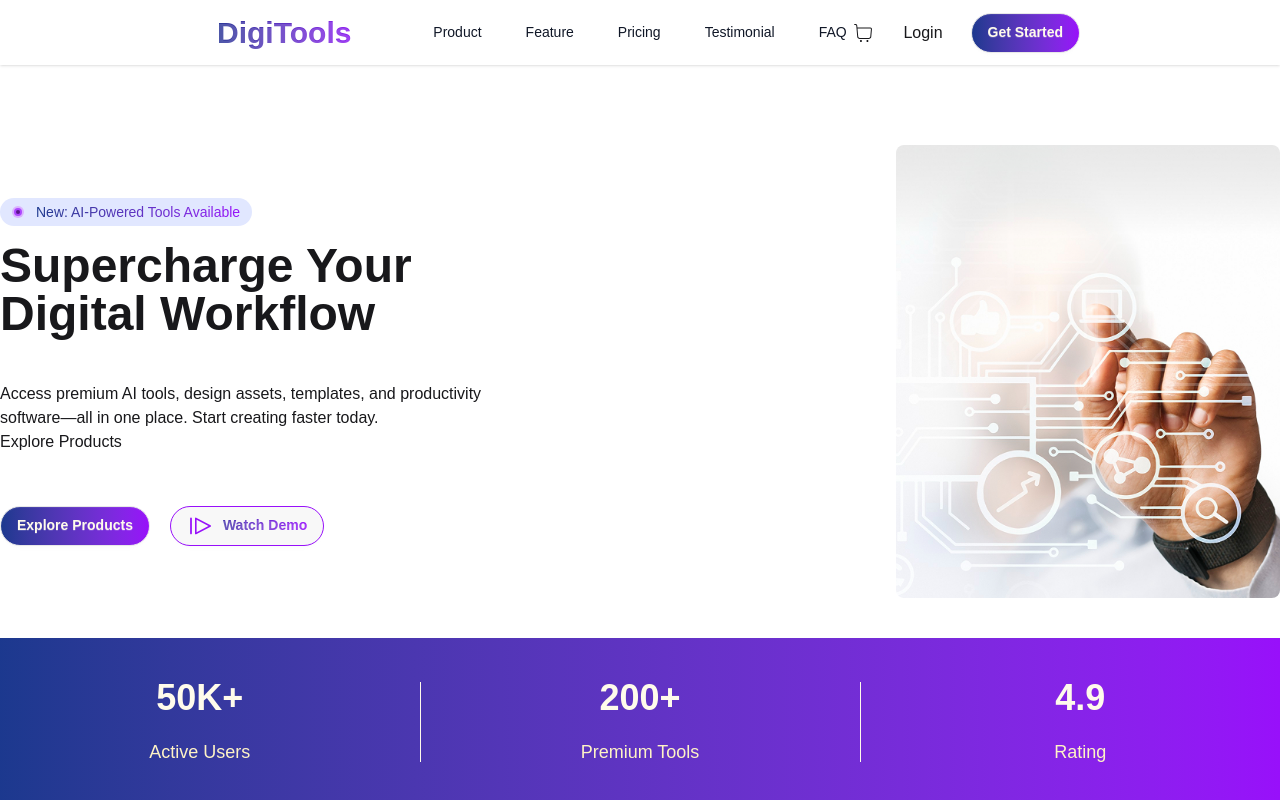
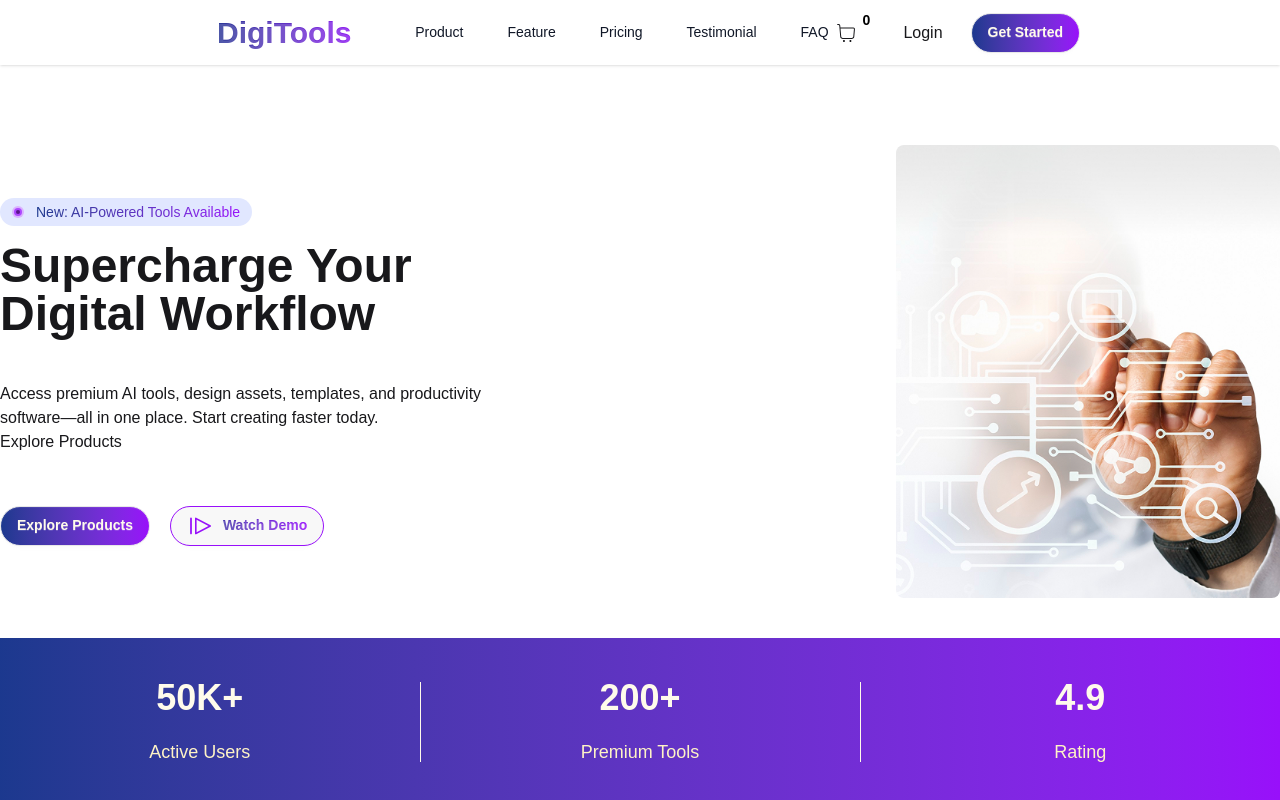
Before and after one commit to Ashraful-IR/DigiTools, a React (Vite) app: page / in a window 1280 px wide. Shown: the top 800 px of the page. Built offline with nearby package versions, Linux system fonts and the light colour scheme.

Commit message:
cart count added

```diff
--- a/src/components/Sections/Navbar/Navbar.jsx
+++ b/src/components/Sections/Navbar/Navbar.jsx
@@ -1,5 +1,6 @@
 import React from "react";
 import { CiShoppingCart } from "react-icons/ci";
+import Cart from "../Cart/Cart";
 
 const Navbar = () => {
   return (
@@ -67,10 +68,13 @@ const Navbar = () => {
           </li>
         </ul>
       </div>
-      <div className="navbar-end gap-7">
-        <a className="text-2xl">
-          <CiShoppingCart />
-        </a>
+      <div className="navbar-end gap-7 ">
+        <button onClick={() => <Cart />} className="btn btn-ghost relative">
+          <CiShoppingCart className="w-6 h-6"/>
+          <p className="absolute -top-1 -right-0.5 text-black text-sm rounded-full h-5 w-5 flex items-center justify-center">
+            0
+          </p>
+        </button>
         <a className=" text-4">Login</a>
         <a className="btn border rounded-full bg-linear-to-r from-blue-900  to-purple-600 text-amber-50">
           Get Started
```
